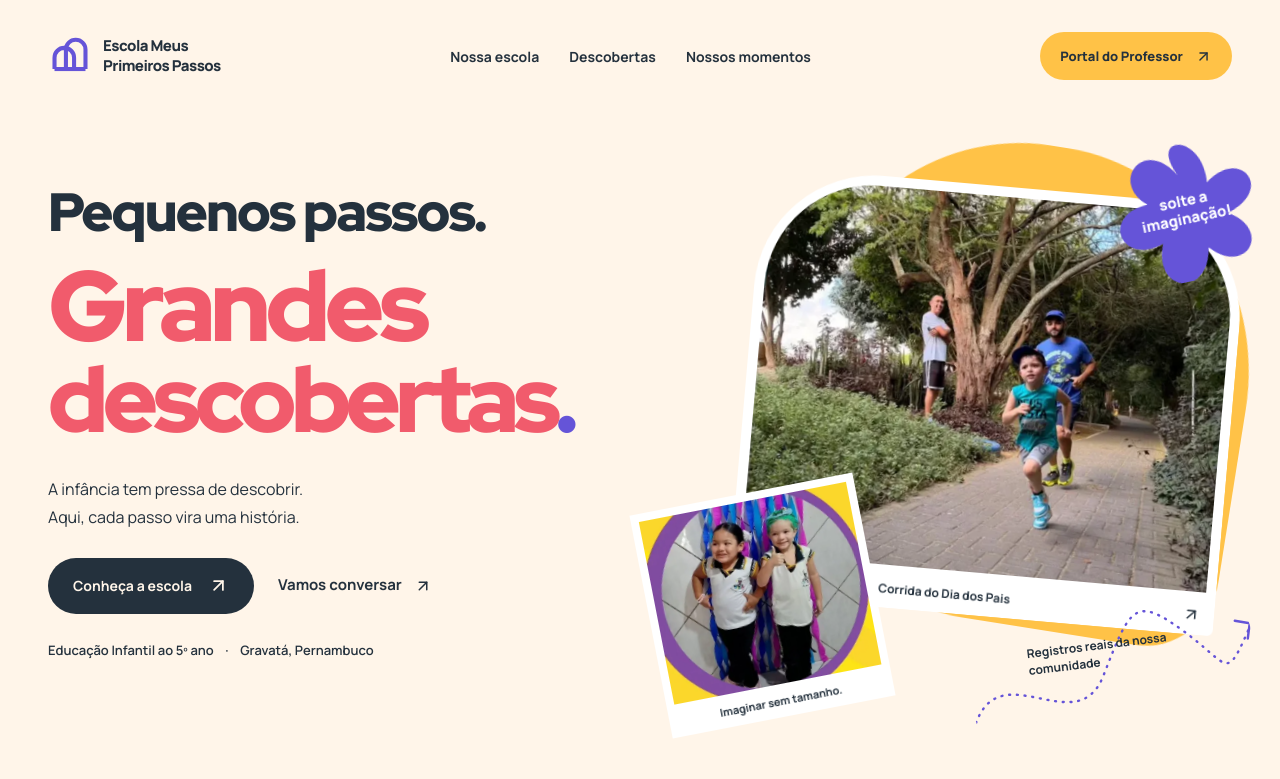
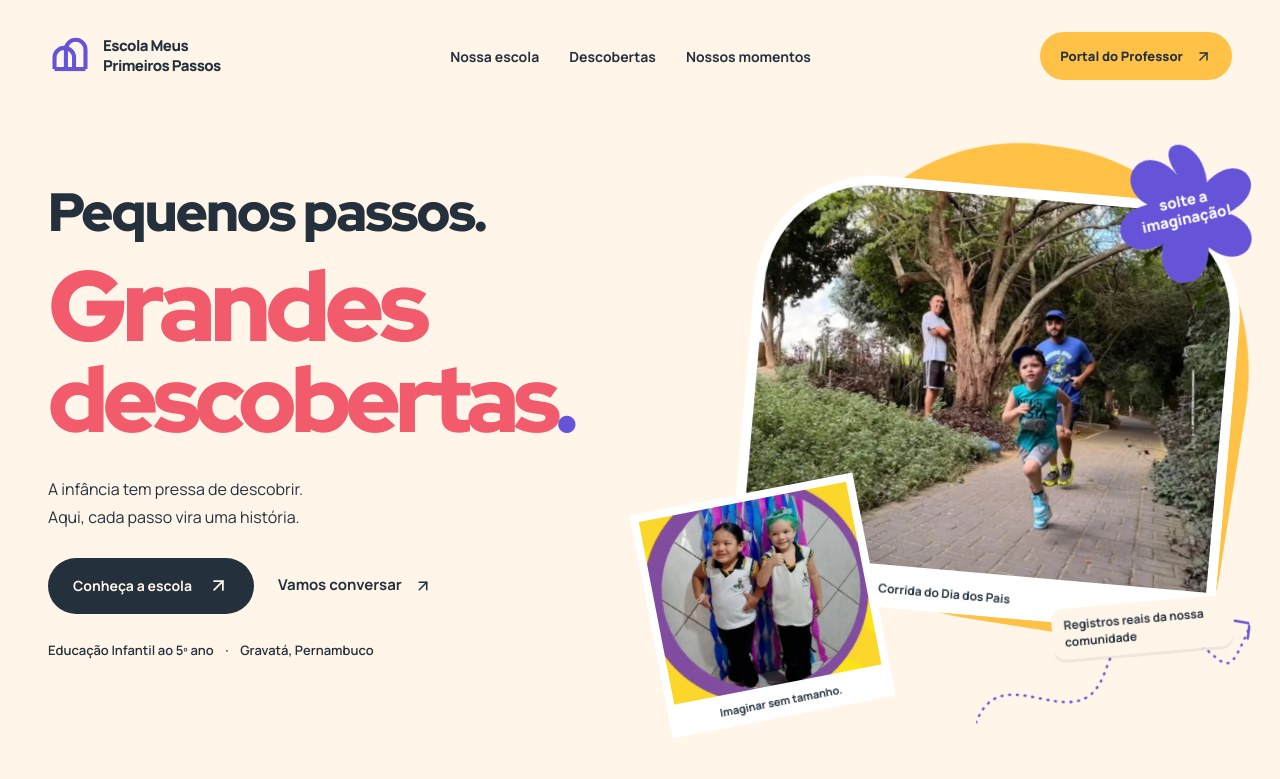
Before and after one commit to DevMurilo0/meus-primeiros-passos, a React (Vite) app: page / in a window 1280 px wide. Shown: the top 779 px of the page. Built offline with nearby package versions, Linux system fonts and the light colour scheme.

Commit message:
Corrige contraste WCAG e organiza capturas finais do projeto

```diff
--- a/src/styles/home.css
+++ b/src/styles/home.css
@@ -390,3 +390,21 @@
   .site .hero-actions .button { min-height: 48px; }
   .site .contact-button { max-width: 100%; }
 }
+
+/* Crédito editorial posicionado à frente das trilhas, sem sobreposição de letras. */
+.hero-photo-note {
+  width: auto;
+  max-width: 180px;
+  right: 0;
+  bottom: 66px;
+  z-index: 6;
+  padding: 8px 12px;
+  border-radius: 12px;
+  background: var(--paper);
+  box-shadow: 0 3px 0 rgb(36 49 61 / 7%);
+  line-height: 1.45;
+  rotate: -5deg;
+}
+@media (max-width: 600px) {
+  .hero-photo-note { max-width: 140px; bottom: 52px; right: 0; }
+}
--- a/src/styles/portal.css
+++ b/src/styles/portal.css
@@ -213,7 +213,7 @@
   color: #665277;
 }
 .avatar.yellow {
-  color: #705e31;
+  color: #3c321b;
 }
 .teacher-avatar {
   background: #f0e1cf;
```
Also changed, not shown: 2 other files (tests, documents, lock files or other folders).
